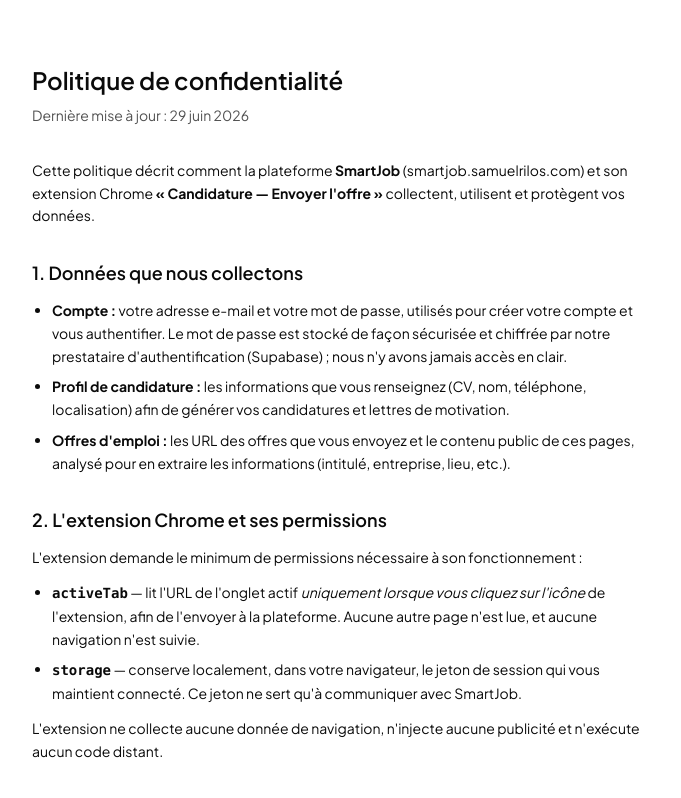
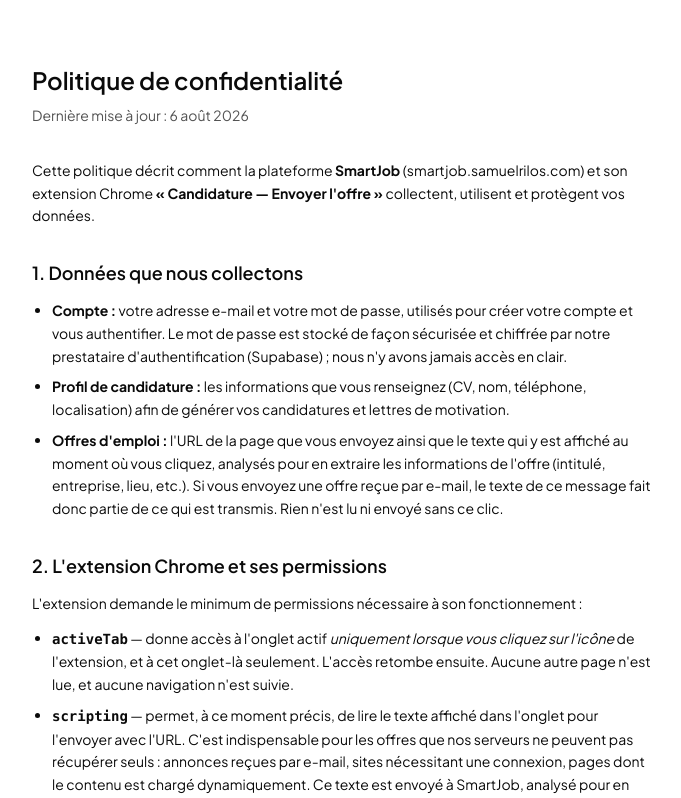
Before and after one commit to Thanaatos9/smartjob, a Next.js app: page /privacy in a window 1280 px wide. Shown: the top 798 px of the page, without its empty margins (296-977 px from the left). Built offline with nearby package versions, Linux system fonts and the light colour scheme.

Commit message:
fix extensions

```diff
--- a/extension/popup.html
+++ b/extension/popup.html
@@ -104,7 +104,7 @@
           <button id="logoutBtn" class="link">Déconnexion</button>
         </div>
         <div id="url" class="url">…</div>
-        <button id="send" class="primary">Envoyer le lien</button>
+        <button id="send" class="primary">Envoyer l'offre</button>
         <button id="open" class="success hidden">Voir l'offre →</button>
       </div>
 
--- a/extension/popup.js
+++ b/extension/popup.js
@@ -12,6 +12,7 @@
 };
 
 let currentTabUrl = null;
+let currentTabId = null;
 
 function setStatus(text, kind = "info") {
   els.status.textContent = text;
@@ -95,11 +96,49 @@
 async function loadActiveTab() {
   const [tab] = await chrome.tabs.query({ active: true, currentWindow: true });
   currentTabUrl = tab?.url ?? null;
+  currentTabId = tab?.id ?? null;
   if (currentTabUrl && /^https?:/i.test(currentTabUrl)) {
     els.url.textContent = currentTabUrl;
   } else {
     els.url.textContent = "Onglet sans URL valide.";
     els.send.disabled = true;
+  }
+}
+
+// ---- Lecture du contenu de l'onglet --------------------------------------
+
+// Injecté dans la page : doit être autonome (pas de closure sur le popup).
+// On privilégie la zone de contenu principale pour éviter menus et barres
+// latérales — sur Gmail, [role="main"] contient le fil de discussion ouvert.
+function grabPageText() {
+  const root =
+    document.querySelector('[role="main"]') ||
+    document.querySelector("main") ||
+    document.querySelector("article") ||
+    document.body;
+  const text = (root && root.innerText) || document.body.innerText || "";
+  return text
+    .replace(/[ \t]+/g, " ")
+    .replace(/\n{3,}/g, "\n\n")
+    .trim()
+    .slice(0, 12000);
+}
+
+// Beaucoup de pages ne sont pas récupérables côté serveur : webmails (le
+// contenu est derrière la session, et l'id du message vit dans le fragment
+// "#..." jamais envoyé au serveur), SPA, pages protégées. Lire le DOM de
+// l'onglet règle tous ces cas d'un coup. Échec possible sur chrome://, le
+// Web Store ou le lecteur PDF : on retombe alors sur l'envoi de l'URL seule.
+async function readActiveTabText() {
+  if (currentTabId == null) return "";
+  try {
+    const [res] = await chrome.scripting.executeScript({
+      target: { tabId: currentTabId },
+      func: grabPageText,
+    });
+    return typeof res?.result === "string" ? res.result : "";
+  } catch {
+    return "";
   }
 }
 
@@ -156,11 +195,13 @@
     return;
   }
 
+  const text = await readActiveTabText();
+
   const post = (t) =>
     fetch(`${base}/api/extension/offers`, {
       method: "POST",
       headers: { "Content-Type": "application/json", Authorization: `Bearer ${t}` },
-      body: JSON.stringify({ url: currentTabUrl }),
+      body: JSON.stringify({ url: currentTabUrl, text }),
     });
 
   try {
--- a/src/app/api/extension/offers/route.ts
+++ b/src/app/api/extension/offers/route.ts
@@ -4,8 +4,11 @@
 import { scoreOffer } from "@/lib/scoring";
 
 // Endpoint dédié à l'extension Chrome : reçoit l'URL de l'offre depuis l'onglet
-// actif, lance la même extraction n8n que le dashboard, puis renvoie l'id de
-// l'offre créée pour que l'extension propose un lien direct vers sa fiche.
+// actif — accompagnée du texte lu dans la page quand l'extension a pu le
+// capturer, seul moyen d'atteindre les pages que n8n ne peut pas récupérer
+// (webmails, SPA, pages derrière une session) — lance la même extraction n8n
+// que le dashboard, puis renvoie l'id de l'offre créée pour que l'extension
+// propose un lien direct vers sa fiche.
 
 export async function POST(request: Request) {
   const { supabase, user } = await supabaseFromRequest(request);
@@ -17,7 +20,7 @@
     );
   }
 
-  let body: { url?: string };
+  let body: { url?: string; text?: string };
   try {
     body = await request.json();
   } catch {
@@ -25,7 +28,8 @@
   }
 
   const url = body.url?.trim();
-  if (!url) {
+  const text = body.text?.trim();
+  if (!url && !text) {
     return NextResponse.json({ error: "URL de l'offre manquante" }, { status: 400 });
   }
 
@@ -62,6 +66,7 @@
       location: profile.location ?? "",
       additionalSkills: profile.additional_skills ?? "",
       url,
+      text,
     });
   } catch (err) {
     return NextResponse.json(
--- a/src/app/privacy/page.tsx
+++ b/src/app/privacy/page.tsx
@@ -8,7 +8,7 @@
   robots: { index: false, follow: false },
 };
 
-const LAST_UPDATED = "29 juin 2026";
+const LAST_UPDATED = "6 août 2026";
 const CONTACT_EMAIL = "samuel.urls@gmail.com";
 
 export default function PrivacyPage() {
@@ -47,9 +47,12 @@
               vos candidatures et lettres de motivation.
             </li>
             <li>
-              <strong>Offres d&apos;emploi&nbsp;:</strong> les URL des offres que
-              vous envoyez et le contenu public de ces pages, analysé pour en
-              extraire les informations (intitulé, entreprise, lieu, etc.).
+              <strong>Offres d&apos;emploi&nbsp;:</strong> l&apos;URL de la page que
+              vous envoyez ainsi que le texte qui y est affiché au moment où vous
+              cliquez, analysés pour en extraire les informations de l&apos;offre
+              (intitulé, entreprise, lieu, etc.). Si vous envoyez une offre reçue
+              par e-mail, le texte de ce message fait donc partie de ce qui est
+              transmis. Rien n&apos;est lu ni envoyé sans ce clic.
             </li>
           </ul>
         </section>
@@ -67,10 +70,23 @@
               <strong>
                 <code>activeTab</code>
               </strong>{" "}
-              — lit l&apos;URL de l&apos;onglet actif{" "}
+              — donne accès à l&apos;onglet actif{" "}
               <em>uniquement lorsque vous cliquez sur l&apos;icône</em> de
-              l&apos;extension, afin de l&apos;envoyer à la plateforme. Aucune autre
-              page n&apos;est lue, et aucune navigation n&apos;est suivie.
+              l&apos;extension, et à cet onglet-là seulement. L&apos;accès retombe
+              ensuite. Aucune autre page n&apos;est lue, et aucune navigation
+              n&apos;est suivie.
+            </li>
+            <li>
+              <strong>
+                <code>scripting</code>
+              </strong>{" "}
+              — permet, à ce moment précis, de lire le texte affiché dans
+              l&apos;onglet pour l&apos;envoyer avec l&apos;URL. C&apos;est
+              indispensable pour les offres que nos serveurs ne peuvent pas
+              récupérer seuls&nbsp;: annonces reçues par e-mail, sites nécessitant
+              une connexion, pages dont le contenu est chargé dynamiquement. Ce
+              texte est envoyé à SmartJob, analysé pour en extraire l&apos;offre, et
+              rattaché à votre compte.
             </li>
             <li>
               <strong>
--- a/src/lib/n8n/client.ts
+++ b/src/lib/n8n/client.ts
@@ -8,6 +8,20 @@
   url?: string;
   text?: string;
 };
+
+// Le workflow renvoie un message explicite sur ses erreurs métier (422 quand
+// l'offre est illisible) : on le remonte tel quel plutôt qu'un code HTTP nu.
+async function webhookError(res: Response) {
+  const raw = await res.text().catch(() => "");
+  let message = "";
+  try {
+    const parsed = JSON.parse(raw);
+    if (parsed && typeof parsed.error === "string") message = parsed.error;
+  } catch {
+    // corps non-JSON : on garde le message générique
+  }
+  return new Error(message || `Webhook n8n a échoué (${res.status})`);
+}
 
 export async function triggerOfferExtraction(payload: OfferWebhookPayload) {
   const webhookUrl = process.env.N8N_OFFER_WEBHOOK_URL;
@@ -25,7 +39,7 @@
   });
 
   if (!res.ok) {
-    throw new Error(`Webhook n8n a échoué (${res.status})`);
+    throw await webhookError(res);
   }
 
   return res.json();
```
Also changed, not shown: .claude/settings.json, .mcp.json (added), extension/README.md, extension/manifest.json, 1 other file (tests, documents, lock files or other folders).
